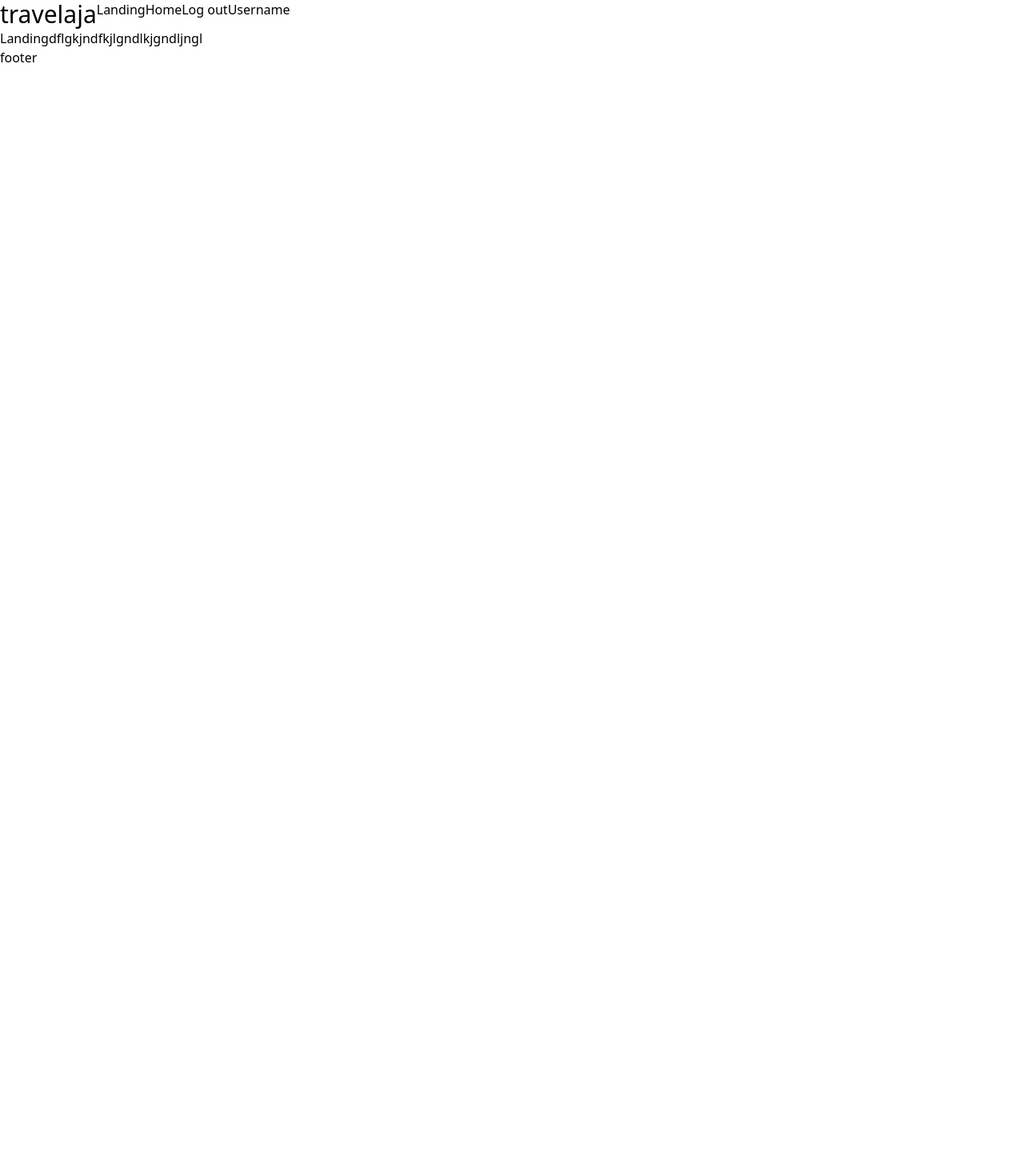
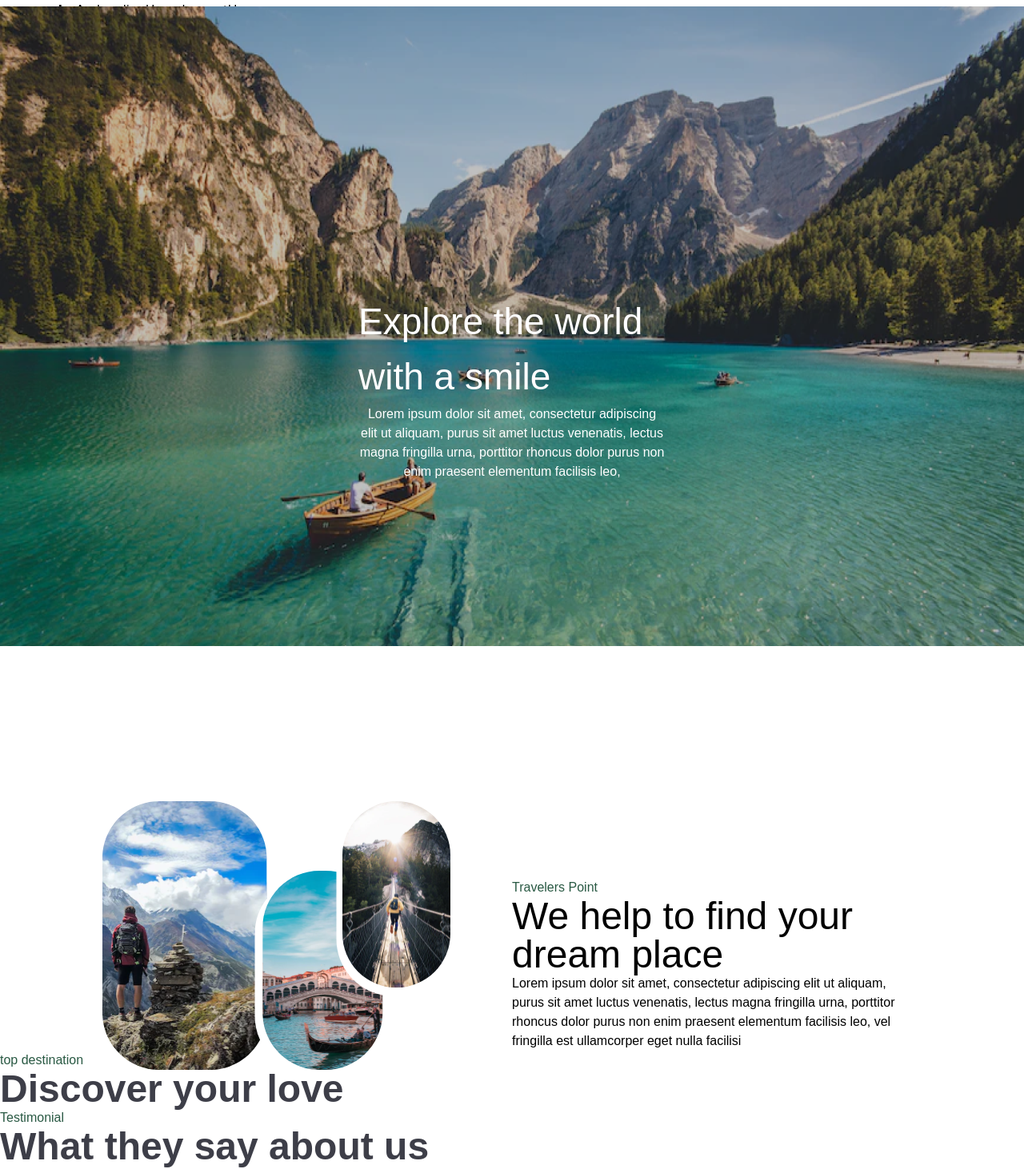
Before and after one commit to HOP-2023DemoDay/aylal, a React (Create React App) app in the folder front/: page / in a window 1280 px wide. Shown: the top 1462 px of the page at 80% size. Before the commit the page ends 800 px from the top, so only its background shows below. Built offline with nearby package versions, Linux system fonts and the light colour scheme.

Commit message:
ehlelLandingPage

```diff
--- a/front/src/pages/LandingPage.jsx
+++ b/front/src/pages/LandingPage.jsx
@@ -1,7 +1,29 @@
 import React from "react";
+import Landing1 from "../img/landing1.png"
+import Landing2 from "../img/landing2.svg"
+
+
 
 const LandingPage = () => {
-  return <div>Landingdflgkjndfkjlgndlkjgndljngl</div>;
+  return (
+  <div>
+      <img src={Landing1} alt="img" className="w-screen h-screen mt-[-3.5vh]"/>
+    <div className="mt-[-55vh] w-[30vw] ml-[35vw]">
+      <p className="text-white font-Poppins text-[46px]" >Explore the world with a smile</p>
+      <p className="text-white font-Poppins text-[16px] text-center" >Lorem ipsum dolor sit amet, consectetur adipiscing elit ut aliquam, purus sit amet luctus venenatis, lectus magna fringilla urna, porttitor rhoncus dolor purus non enim praesent elementum facilisis leo,</p>
+    </div>
+      <img src={Landing2} alt="img" className=" w-[34vw] mt-[50vh] ml-[10vw]"/>
+      <div className="w-[40vw] ml-[50vw] mt-[-30vh]" >
+        <p className="text-[#295943] font-Poppins text-[16px]" >Travelers Point</p>
+        <p className="font-Poppins text-5xl" >We help to find your dream place</p>
+        <p className="font-Poppins text-[16px]" >Lorem ipsum dolor sit amet, consectetur adipiscing elit ut aliquam, purus sit amet luctus venenatis, lectus magna fringilla urna, porttitor rhoncus dolor purus non enim praesent elementum facilisis leo, vel fringilla est ullamcorper eget nulla facilisi</p>
+      </div>
+      <p className="text-[#295943] font-Poppins text-[16px]" >top destination</p>
+      <p className="text-[#3D3E48] font-Poppins text-5xl font-bold" >Discover your love</p>
+      <p className="text-[#295943] font-Poppins text-[16px]" >Testimonial</p>
+      <p className="text-[#3D3E48] font-Poppins text-5xl font-bold" >What they say about us</p>
+  </div>
+    )
 };
 
 export default LandingPage;
--- a/front/tailwind.config.js
+++ b/front/tailwind.config.js
@@ -4,7 +4,11 @@ module.exports = {
     "./src/**/*.{js,jsx,ts,tsx}",
   ],
   theme: {
-    extend: {},
+    extend: {
+      fontFamily: {
+        Poppins: 'Poppins, sans-serif',
+      },
+    },
   },
   plugins: [],
 }
```
Also changed, not shown: front/src/img/landing1.png (added), front/src/img/landing2.svg (added).
